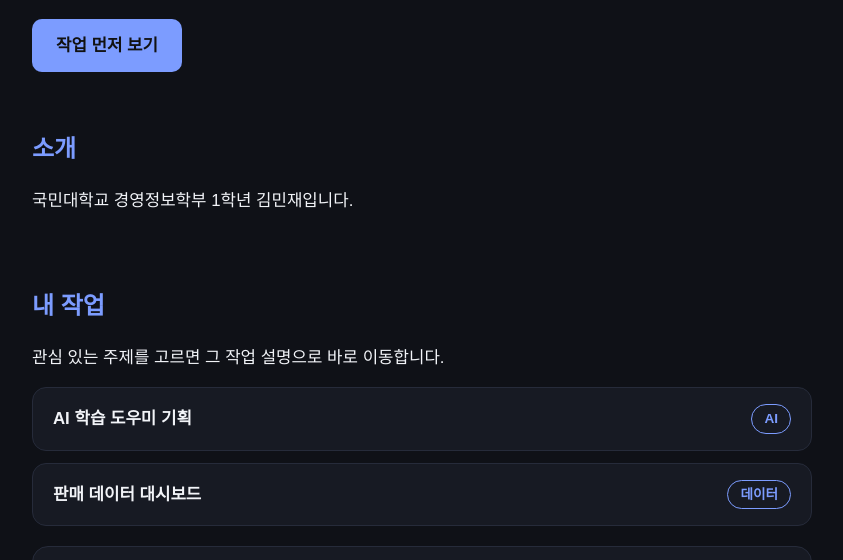
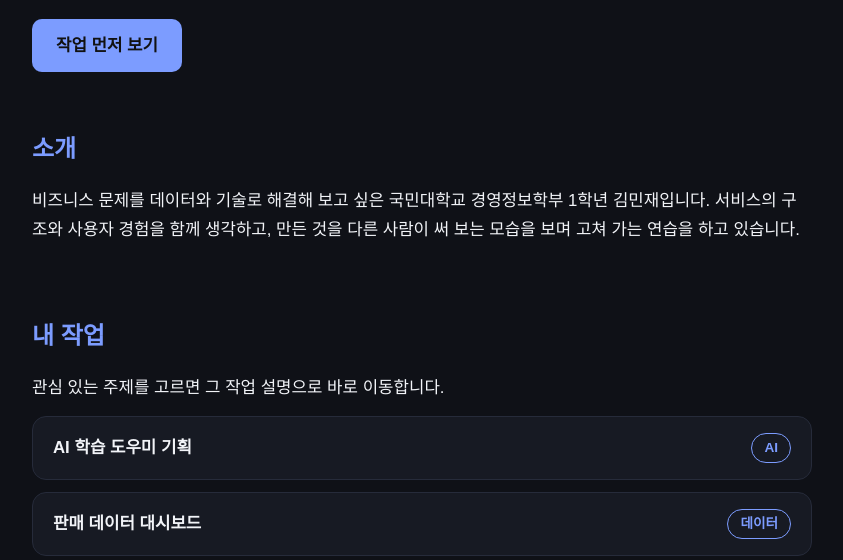
Before and after one commit to goodmin-hue/goodmin-hue.github.io, a website: page index.html in a window 1280 px wide. Shown: the part 216-776 px from the top of the page, without its empty margins (218-1061 px from the left). Drawn offline with Linux system fonts and the light colour scheme; no server answers.

Commit message:
소개 문구 수정

```diff
--- a/index.html
+++ b/index.html
@@ -146,7 +146,7 @@
 
     <section id="about">
       <h2>소개</h2>
-      <p>국민대학교 경영정보학부 1학년 김민재입니다.</p>
+      <p>비즈니스 문제를 데이터와 기술로 해결해 보고 싶은 국민대학교 경영정보학부 1학년 김민재입니다. 서비스의 구조와 사용자 경험을 함께 생각하고, 만든 것을 다른 사람이 써 보는 모습을 보며 고쳐 가는 연습을 하고 있습니다.</p>
     </section>
 
     <section id="works">
```
